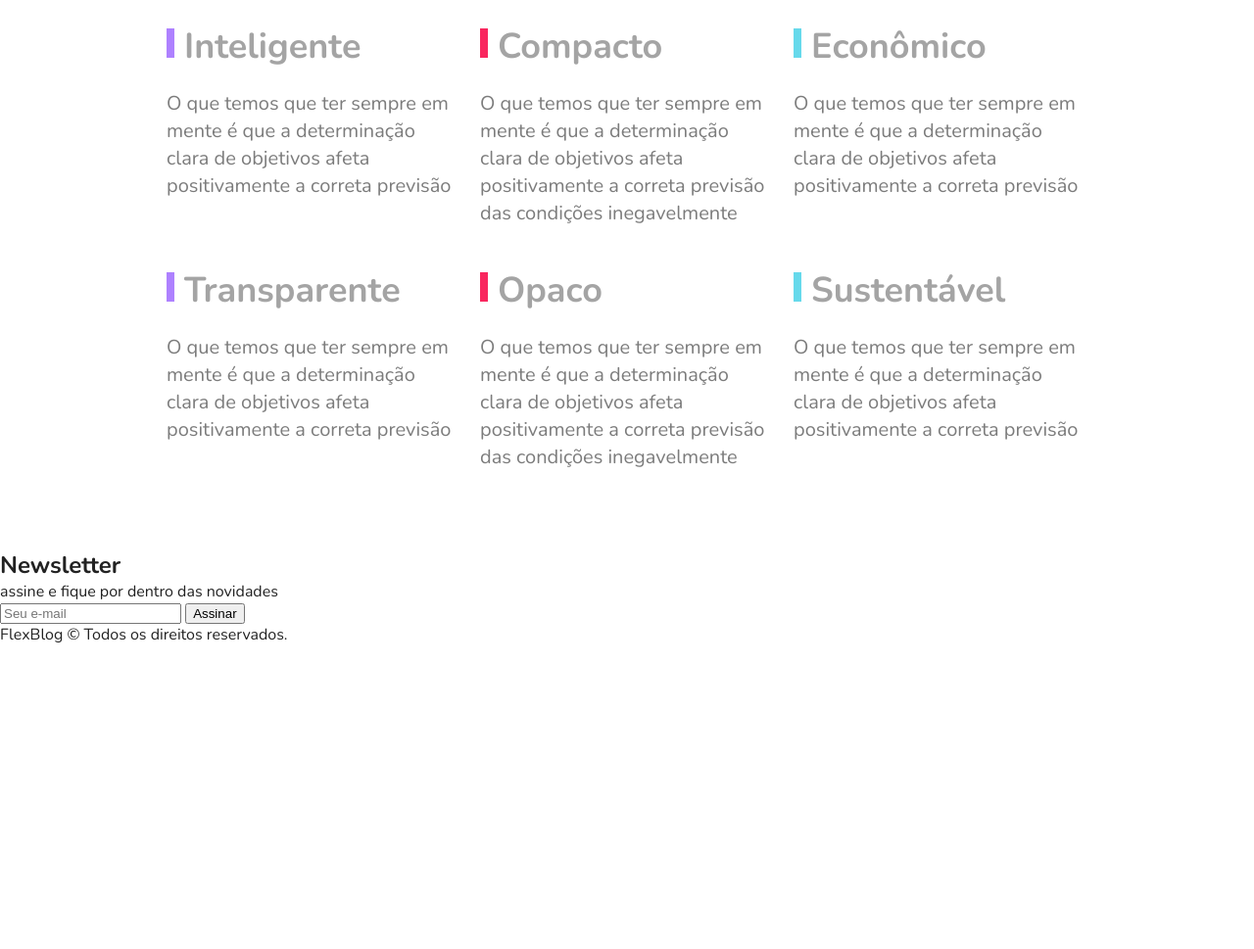
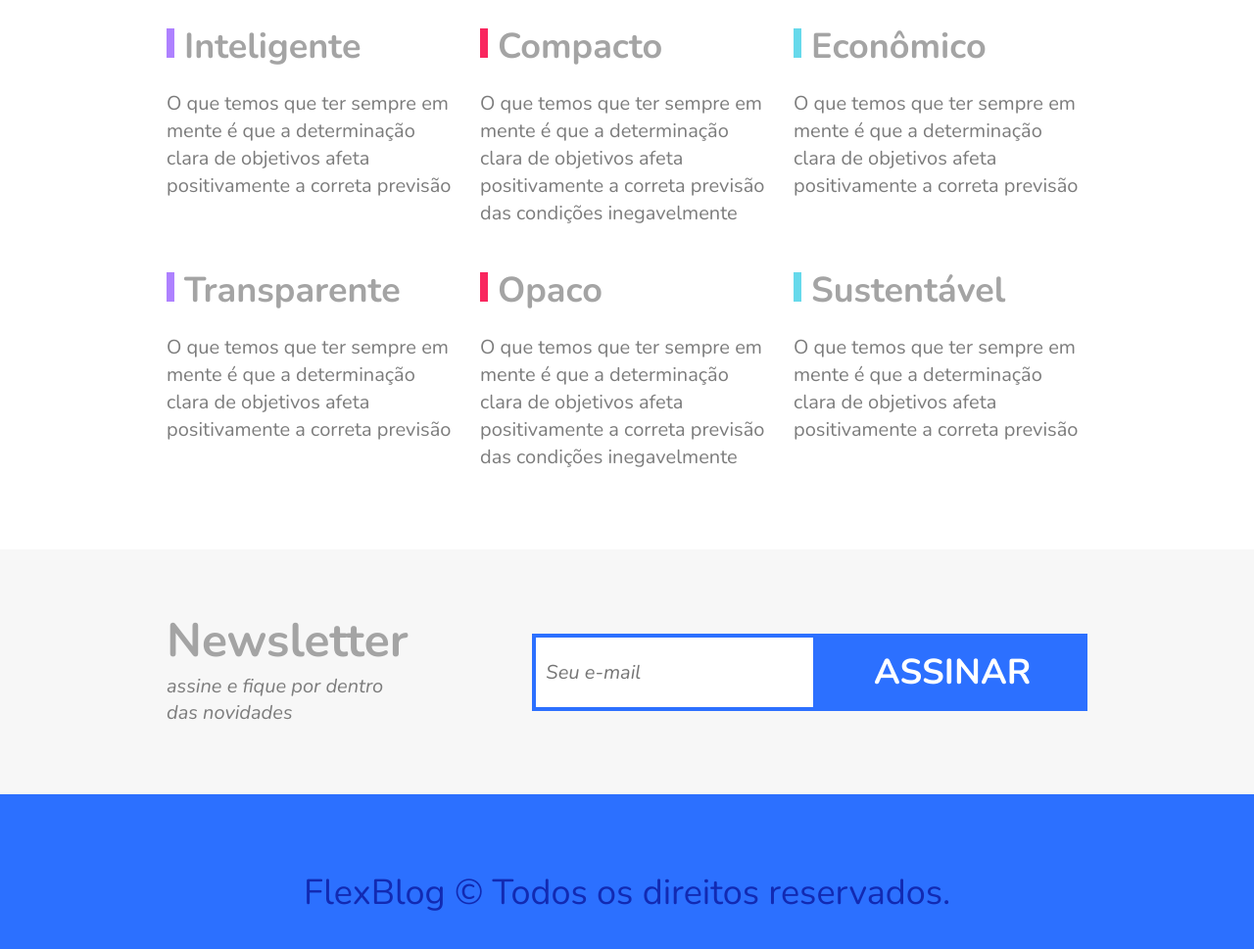
Before and after one commit to irailtonreis/flexblog, a plain HTML site: page index.html in a window 1280 px wide. Shown: the part 2718-3687 px from the top of the page at 98% size. Before the commit the page ends 3377 px from the top, so only its background shows below. Drawn offline with nearby package versions, Linux system fonts and the light colour scheme.

Commit message:
feat: estilização newsletter e footer

```diff
--- a/css/style.css
+++ b/css/style.css
@@ -293,3 +293,84 @@ img{
     line-height: 1.4;
     color: #7c7c7c;
 }
+
+.newsletter {
+    background: #f7f7f7;
+    padding: 60px calc((100% - 960px) / 2);
+    display: flex;
+    flex-wrap: wrap;
+}
+
+.newsletter-info{
+    flex: 1 1 200px;
+    margin: 0 10px;
+}
+
+.newsletter-info h1{
+    font-size: 3em;
+    color: #a4a4a4;
+}
+
+.newsletter-info p{
+    font-size: 1.25em;
+    font-style: italic;
+    max-width: 230px;
+    color: #7c7c7c;
+    margin-bottom: 10px;
+
+}
+
+.newsletter-form{
+    flex: 2 1 260px;
+    margin: 0 10px;
+    align-self: center;
+    display: flex;
+    flex-wrap: wrap;
+}
+
+.newsletter-form input {
+    flex: 3 1 200px;
+    font-size: 1.25em;
+    color: #7c7c7c;
+    font-style: italic;
+    font-family: Nunito, Arial, Helvetica, sans-serif;
+    border: 4px solid #2c70ff;
+    padding: 15px 10px;
+    margin: 0px;
+    border-radius: 0px;
+}
+
+.newsletter-form button {
+    flex: 1 1 260px;
+    font-family: Nunito, Arial, Helvetica, sans-serif;
+    font-size: 2.25em;
+    font-weight: bold;
+    text-transform: uppercase;
+    background: #2c70ff;
+    color: white;
+    margin: 0px;
+    cursor: pointer;
+    border: 0px;
+    padding: 15px 10px;
+
+}
+
+@media(max-width:600px){
+    .newsletter-form button{
+        font-size: 1.5em;
+    }
+}
+
+.footer{
+    height: 200px;
+    background: #2c70ff;
+    display: flex;
+    align-items: center;
+}
+
+.footer p {
+    flex: 1;
+    text-align: center;
+    font-size: 2.25em;
+    color: #122ab2;
+}
```
